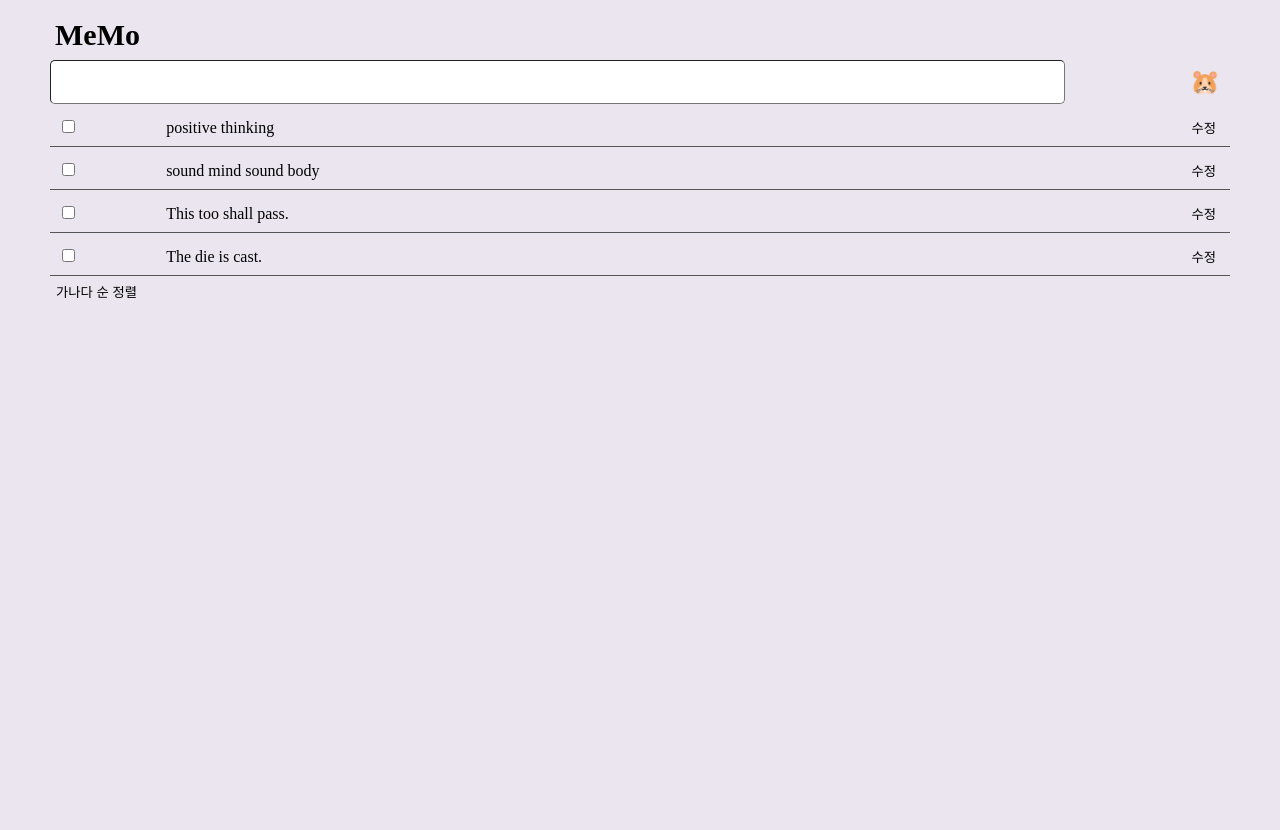
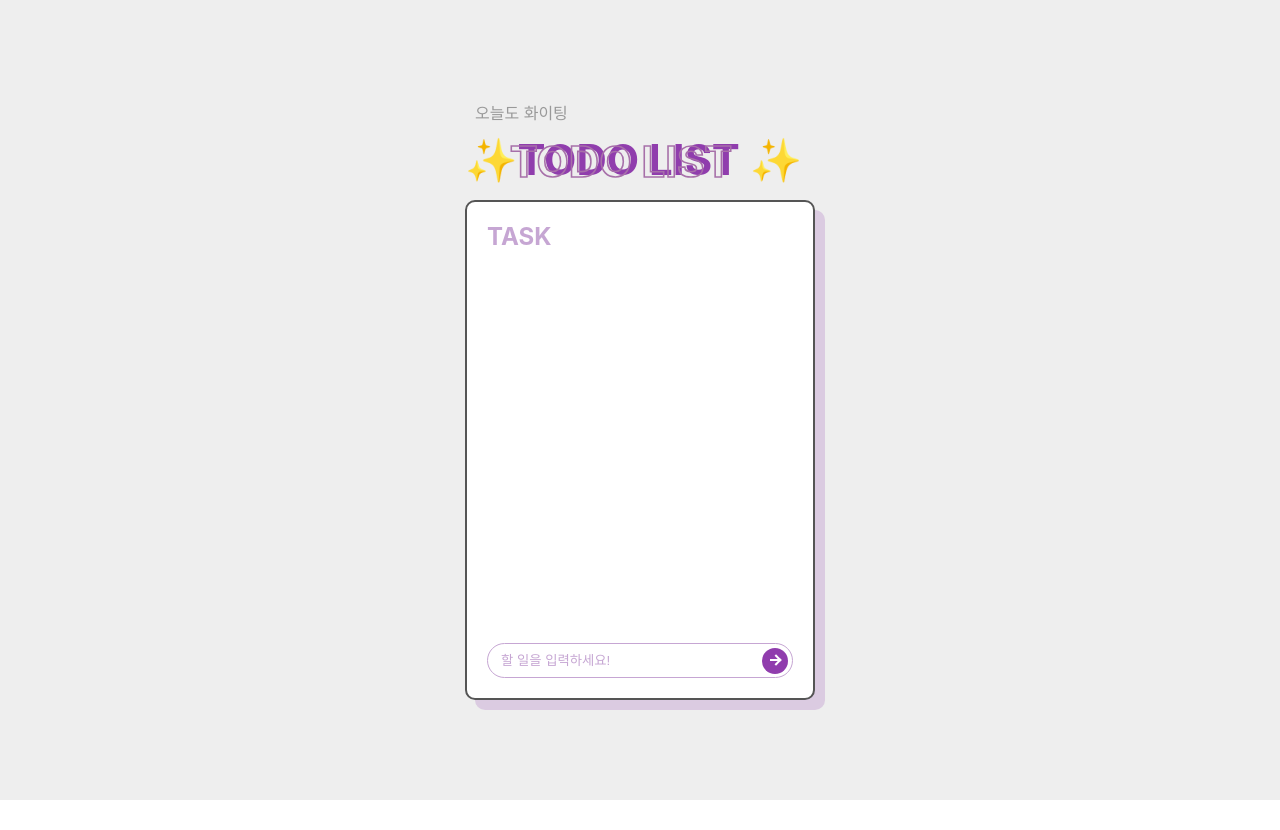
Before and after one commit to bomvomsss/bomvomsss.github.io, a React (Create React App) app in the folder portfolio/: page / in a window 1280 px wide. After the commit the page ends 800 px from the top, so only its background shows below. Built offline with nearby package versions, Linux system fonts and the light colour scheme.

Commit message:
투두 앱 / 추가,삭제 구현

```diff
--- a/portfolio/src/App.js
+++ b/portfolio/src/App.js
@@ -1,49 +1,32 @@
 import './App.scss';
-import { useState } from 'react';
-import { Reset } from 'styled-reset';
+import List from './components/todoList'
+
+function Head(){
+  return(
+    <div className='box__head'>
+      <p className='subtitle'>오늘도 화이팅</p>
+      <h1>✨TODO LIST ✨</h1>
+    </div>
+  )
+}
+
+function Content(){
+  return(
+    <div className='box__list'>
+      <div className="listBox">
+        <h2 className='note'>TASK</h2>
+        <List />
+      </div>
+    </div>
+  )
+}
 
 function App(){
-  let [item, setItem] = useState(['positive thinking', 'sound mind sound body', 'This too shall pass.', 'The die is cast.'])
-  let [data, setData] = useState('')
-
-  let saveData = (e) => {
-    setData(e.target.value)
-  } // 입력 데이터 저장
-
-  let addItem = () => {
-    let copy = [...item]
-    copy.push(data)
-  } // 추가 버튼
-
-  let sort = () => {
-    let copy = [...item];
-    copy.sort();
-    setItem(copy);
-  } // 가나다 순 정렬 버튼
-
 
   return (
     <div className="App">
-      <Reset />
-      <h1>MeMo</h1>
-      <div className='box__input'>
-        <input type="text" className="input__add" onChange={saveData}/>
-        <button type="submit" onClick={addItem} className='btn__add'>🐹</button>
-      </div>
-      <ul className="box__list">
-        {
-          item.map((a,i)=>{
-            return(
-              <li key={i}>
-                <input type="checkbox" />
-                <p>{a /* = item[i]와 같음 */}</p>
-                <button className='btn__edit'>수정</button>
-              </li>
-            )
-          })
-        }
-      </ul>
-      <button onClick={sort}>가나다 순 정렬</button>
+      <Head />
+      <Content />
     </div>
   );
 }
--- a/portfolio/src/App.scss
+++ b/portfolio/src/App.scss
@@ -1,46 +1,81 @@
-.App{
-  text-align: left;
-  padding: 15px 50px;
-  background:#eae5ef;
-  height:100vh;
-
-  h1{
-    font-size:30px;
-    margin:5px 5px 10px;
-    font-weight:bold;
+* {margin: 0;padding: 0;box-sizing:border-box;}
+body {margin: 0;font-family: -apple-system, BlinkMacSystemFont, 'Segoe UI', 'Roboto', 'Oxygen', 'Ubuntu', 'Cantarell', 'Fira Sans', 'Droid Sans', 'Helvetica Neue', sans-serif;-webkit-font-smoothing: antialiased;-moz-osx-font-smoothing: grayscale;}
+code {font-family: source-code-pro, Menlo, Monaco, Consolas, 'Courier New', monospace;}
+ol,ul,li {list-style: none;}
+.App {display: -webkit-flex;display: -ms-flex;display: flex;flex-direction: column;justify-content: center;align-items: center;height: 100vh;background: #eee;}
+.box__head {
+  width:350px;margin-bottom:15px;
+  h1 {
+    position: relative;font-size: 42px;color: #903dad;display: inline-block;min-width:170px;
+    &::before{
+      content: "TODO LIST";position: absolute;top: 0.15rem;left: 2.8rem;color: transparent;-webkit-text-stroke: 0.1rem #a770a9;
+    }
   }
-  button{
-    background:transparent;
-    border:none;
-    cursor:pointer;
+  .subtitle{
+    color:#999;
+    padding:0 10px 10px;
   }
 }
-.box__input{
-  display:flex;
-  justify-content:space-between;
+.box__list {
+  position: relative;width: 350px;height: 500px;
+  &::before{
+    content: '';position: absolute;top: 10px;right: -10px;box-sizing: border-box;width: 100%;height: 100%;background: #c6a6d37d;border-radius: 10px;z-index: 0;
+  }
 }
-.input__add{
-  padding:5px;
-  width:85%;
-  border-radius:5px;
-  border-width:1px;
-}
-.btn__add{
-  padding:8px 10px;
-  font-size:24px;
-}
-.box__list{
-  li{
-    display:flex;
-    justify-content:space-between;
-    align-items: baseline;
-    padding:8px;
-    margin:5px 0;
-    border-bottom:1px solid #555;
-    p{
-      text-align:left;
-      width:80%;
-      line-height:20px;
+.listBox {display: flex;flex-direction: column;position: relative;padding: 20px;height: 100%;border: 2px solid #555;background: #fff;border-radius: 10px;z-index: 1;}
+.note {margin-bottom: 10px;color:#c6a6d3;}
+.checkIcon {position: relative;display: inline-block;vertical-align: top;width: 14px;height: 14px;border: 1px solid #333;background: #fff;border-radius: 3px;}
+input:checked ~ .checkIcon {background: #903dad;}
+input:checked ~ .checkIcon:before {content: '';position: absolute;top: 50%;left: 50%;margin-top: -4px;margin-left: -4px;width: 6px;height: 3px;border-left: 2px solid #fff;border-bottom: 2px solid #fff;transform: rotate(-45deg);}
+.todoListBox {
+  display: flex;flex-direction: column;flex: 1;min-height: 0;
+  ul {  flex: 1;margin-right: -20px;padding-right: 20px;overflow-y: auto;
+    li{
+      display: -webkit-flex;display: -ms-flex;display: flex;justify-content: space-between;align-items: center;border-bottom: 1px solid #c6a6d3;
+      label{
+        display: -webkit-flex;display: -ms-flex;display: flex;align-items: center;min-width: 0;height: 30px;
+      }
+      input[type='checkbox']{
+        position: absolute;top: 0;left: 0;opacity: 0;
+      }
+      .checkIcon{
+        flex-shrink: 0;margin-right: 7px;
+      }
+      .box__txt{
+        overflow: hidden;white-space: nowrap;text-overflow: ellipsis;
+      }
+      .btn__del{
+        flex-shrink: 0;position: relative;width: 20px;height: 20px;border: 0;background: none;font-size: 0;color: transparent;
+        &::before{
+          content: '';position: absolute;top: 50%;left: 50%;margin-left: -6px;width: 12px;height: 1px;background: #903dad;transform: rotate(45deg);
+        }
+        &::after{
+          content: '';position: absolute;top: 50%;left: 50%;margin-left: -6px;width: 12px;height: 1px;background: #903dad;transform: rotate(-45deg);
+        }
+      }
     }
   }
 }
+.box__input {
+  position: relative;margin-top: 20px;
+  .input__add {
+    display: inline-block;padding: 0 37px 0 13px;width: 100%;height: 35px;border:.5px solid #c6a6d3;background: none;border-radius: 20px;
+    &::-webkit-input-placeholder{
+      color:#c6a6d3;
+    }
+  }
+  .btn__add {
+    position: absolute;top: 50%;right: 5px;margin-top: -13px;width: 26px;height: 26px;border: 0;background: #903dad;border-radius: 50%;text-align: center;font-size: 0;color: transparent;overflow: hidden;
+    .arrowIcon{
+      position: relative;display: inline-block;vertical-align: top;margin-top: -1px;width: 10px;height: 2px;background-color: #fff;transition: all ease .5s;
+      &::before{
+        content: '';position: absolute;top: -3px;right: 0;width: 6px;height: 6px;border-top: solid 2px #fff;border-right: solid 2px #fff;-webkit-transform: rotate(45deg);transform: rotate(45deg);
+      }
+    }
+    &:hover .arrowIcon{
+      transform: translateX(20px);animation: moveRight .9s ease infinite;animation-delay: .5s;
+    }
+  }
+}
+
+@keyframes moveRight {0% {transform: translateX(-20px);}100% {transform: translateX(20px);}}
--- /dev/null
+++ b/portfolio/src/components/todoCreate.js
@@ -0,0 +1,14 @@
+function Create({input, setInput, handleSubmit}){
+
+  return(
+    <form onSubmit={handleSubmit}>
+      <div className="box__input">
+        <input type="text" name='list' className="input__add" placeholder="할 일을 입력하세요!" value={input} onChange={(e) => {setInput(e.target.value)}}/>
+        <button className='btn__add'><span className="arrowIcon"></span>
+          Enter</button>
+      </div>
+    </form>
+  )
+}
+
+export default Create;
--- /dev/null
+++ b/portfolio/src/components/todoList.js
@@ -0,0 +1,54 @@
+import { useState } from 'react'
+import Create from './todoCreate'
+
+function List(){
+  const [input, setInput] = useState('');
+  const [list, setList] = useState([]);
+
+  const handleSubmit = (e) => {
+    e.preventDefault();
+    if(input.trim() !== ''){
+      setList([...list, input]);
+      setInput('');
+    }
+  };
+  // 투두 등록
+
+  const handleDelete = (i) => {
+    const newList = [...list];
+    newList.splice(i, 1);
+    setList(newList);
+  }
+  // 투두 삭제
+
+  const initialItems = [
+    {
+      id : 1,
+      content : '책상 청소',
+      done : 'true'
+    },
+    { id : 2, content : '플레이리스트 바꾸기', done : 'true' },
+    { id : 3, content : '어제 공부한 거 복습하기', done : 'false' },
+    { id : 4, content : '책 읽기', done : 'false' },
+  ]
+
+  return(
+    <div className='todoListBox'>
+      <ul>
+        {list.map((item, i) => (
+          <li key={i} className='listItem'>
+            <label>
+              <input type="checkbox" />
+              <span className='checkIcon'></span>
+              <span className='box__txt'>{item}</span>
+            </label>
+            <button type='button' className='btn__del' onClick={()=>handleDelete(i)}>삭제</button>
+          </li>
+        ))}
+      </ul>
+      <Create input={input} setInput={setInput} handleSubmit={handleSubmit}/>
+    </div>
+  )
+}
+
+export default List;
```
Also changed, not shown: 1 other file (tests, documents, lock files or other folders).
